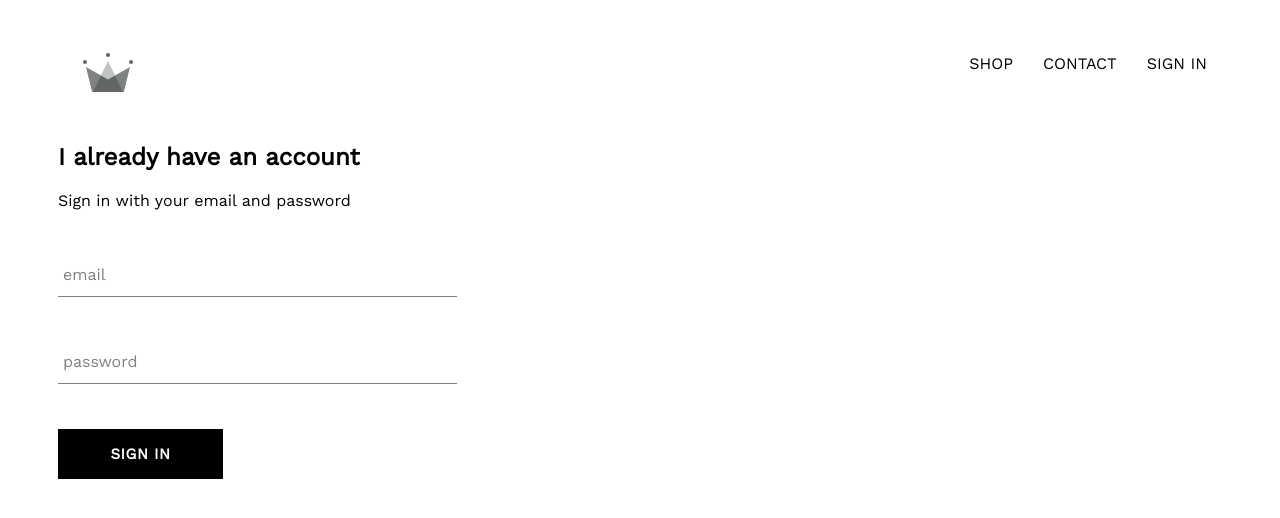
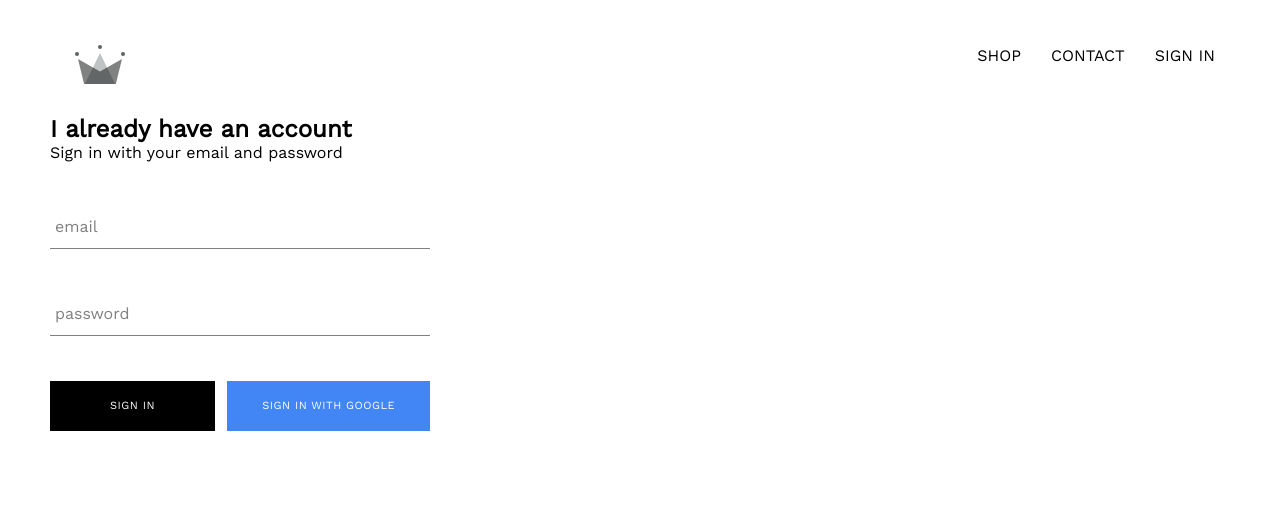
Before and after one commit to mesan237/crwn-clothing, a React (Create React App) app: page /sign in a window 1280 px wide. Shown: the top 518 px of the page. Built offline with nearby package versions, Linux system fonts and the light colour scheme; no server answers.

Commit message:
integreted firebase into application, creating sign-in with authentication via google and header component

```diff
--- a/src/App.css
+++ b/src/App.css
@@ -6,3 +6,11 @@ a{
    text-decoration: none;
    color: black;
 }
+
+*::after,
+*::before,
+*{
+   box-sizing: border-box;
+   padding: 0;
+   margin: 0;
+}
--- a/src/App.js
+++ b/src/App.js
@@ -5,6 +5,7 @@ import {
   RouterProvider,
   Outlet
  } from 'react-router-dom'
+ import React from 'react';
 
 import './App.css';
 import HomePage from './pages/HomePage/HomePage.component';
@@ -12,11 +13,8 @@ import ShopPage from './pages/ShopPage/shopPage.component';
 import Hats from './pages/Hats/hats.component';
 import Header from './components/Header/header.component';
 import SignInAndSignUp from './pages/SignIn-and-signUp/SignIn-and-signUp.component';
-
-const router = createBrowserRouter([
-  {path: "*", Component: Root},
-  ]
-)
+import { auth } from './firebase/firebase.utils';
+import { onAuthStateChanged } from 'firebase/auth';
 
 function App() {
   return <RouterProvider router= {router} />
@@ -31,7 +29,28 @@ function Layout() {
   )
 }
 
-function Root() {
+class Root extends React.Component {
+  constructor() {
+    super()
+
+    this.state = {
+      currentUser: null
+    }
+  }
+  unsubscribeFromAuth = null
+
+  componentDidMount() {
+    this.unsubscribeFromAuth = onAuthStateChanged(auth, (user) => {
+      this.setState({currentUser : user})
+      // console.log(user)
+    })
+  }
+
+  componentWillUnmount() {
+    this.unsubscribeFromAuth()
+  }
+
+  render() {
     return (
       <Routes className="App">
         <Route element={<Layout/>}>
@@ -41,7 +60,13 @@ function Root() {
           <Route path="/shop/hats" element={<Hats/>} />
         </Route>
       </Routes>
-  );
+    )
+  }
 }
 
+const router = createBrowserRouter([
+  {path: "*", Component: Root},
+  ]
+)
+
 export default App;
--- a/src/components/Header/header.component.jsx
+++ b/src/components/Header/header.component.jsx
@@ -1,10 +1,13 @@
 import React from 'react'
 import { Link } from 'react-router-dom'
+import {auth, logOut } from '../../firebase/firebase.utils'
 
 import './header.styles.scss'
 import { ReactComponent as Logo } from '../../assets/084 crown.svg'
 
 const Header = () => {
+  const user = auth.currentUser
+  // console.log(user)
   return (
     <div className='header'>
       <Link className="logo-container" to='/'>
@@ -13,7 +16,16 @@ const Header = () => {
       <div className="options">
         <Link className='option' to='/shop'>Shop</Link>
         <Link className='option' to='/contact'>contact</Link>
-        <Link className='option' to='/sign'>Sign In</Link>
+        {
+          user?
+          (<div className='option' onClick={() =>  logOut()}>
+            Sign Out
+          </div>)
+          :
+          (<Link className='option' to='/sign'>
+              Sign In
+          </Link>)
+        }
       </div>
     </div>
   )
--- a/src/components/Header/header.styles.scss
+++ b/src/components/Header/header.styles.scss
@@ -21,6 +21,7 @@
 
     .option {
       padding: 10px 15px;
+      cursor: pointer;
     }
   }
 }
--- a/src/components/Sign-in/Sign-in.component.jsx
+++ b/src/components/Sign-in/Sign-in.component.jsx
@@ -3,6 +3,7 @@ import React from 'react'
 import FormInput from '../Form-input/FormInput.component'
 import './Sign-in.component.styles.scss'
 import CustomButtom from '../custom-button/custom-button.component'
+import { signInWithGoogle } from '../../firebase/firebase.utils'
 
 class SingIn extends React.Component {
   constructor() {
@@ -12,16 +13,12 @@ class SingIn extends React.Component {
       email: '',
       password: ''
    }
-
   }
 
   HandleSubmit = (e) => {
    e.preventDefault()
 
    this.setState({email: '', password: ''})
-  }
-
-  HandleClick = () =>{
   }
 
   HandleChange = (e) =>{
@@ -53,8 +50,10 @@ class SingIn extends React.Component {
             value={this.state.password}
             required
          />
-
-         <CustomButtom type='submit' >Sign In</CustomButtom>
+         <div className='buttons'>
+            <CustomButtom type='submit' >Sign In</CustomButtom>
+            <CustomButtom onClick={signInWithGoogle} isGoogleSignIn>Sign In with Google</CustomButtom>
+         </div>
       </form>
     </div>
    )
--- a/src/components/Sign-in/Sign-in.component.styles.scss
+++ b/src/components/Sign-in/Sign-in.component.styles.scss
@@ -1,9 +1,14 @@
 .sign-in{
-  width: 30vw;
+  width: 380px;
   display: flex;
   flex-direction: column;
 
   .title{
     margin: 10px 0;
   }
+
+  .buttons{
+    display: flex;
+    justify-content: space-between;
+  }
 }
--- a/src/components/custom-button/custom-button.component.jsx
+++ b/src/components/custom-button/custom-button.component.jsx
@@ -2,9 +2,12 @@ import React from 'react'
 
 import './custom-button.styles.scss'
 
-const CustomButtom = ({children, ...otherProps}) => {
+const CustomButtom = ({children, isGoogleSignIn,...otherProps}) => {
   return (
-    <button {...otherProps} className='custom-button'>
+    <button
+      {...otherProps}
+      className={`${isGoogleSignIn? 'google-sign-in': ''} custom-button`}
+    >
       {children}
     </button>
   )
--- a/src/components/custom-button/custom-button.styles.scss
+++ b/src/components/custom-button/custom-button.styles.scss
@@ -5,12 +5,11 @@
   letter-spacing: 0.5px;
   line-height: 50px;
   padding: 0 35px 0 35px;
-  font-size: 15px;
+  font-size: 11px;
   background-color: black;
   color: white;
   text-transform: uppercase;
   font-family: inherit;
-  font-weight: bolder;
   border: none;
   cursor: pointer;
 
@@ -19,4 +18,14 @@
     color: black;
     border: 1px solid black;
   }
+
+  &.google-sign-in{
+    background-color: #4285f4;
+    color: white;
+
+    &:hover{
+      background-color: #345ae8;
+      border: none;
+    }
+  }
 }
--- a/src/firebase/firebase.utils.js
+++ b/src/firebase/firebase.utils.js
@@ -1,6 +1,15 @@
+import {initializeApp} from 'firebase/app'
+import {getFirestore} from 'firebase/firestore'
+import {
+  getAuth,
+  signInWithEmailAndPassword,
+  signInWithPopup,
+  GoogleAuthProvider,
+  signInWithRedirect,
+  signOut
+} from 'firebase/auth'
 
-
-const config = {
+const firebaseConfig = {
   apiKey: "AIzaSyBH6lftUB80U18uGD0rp-iWBDyXRyJIacY",
   authDomain: "crwn-db-95521.firebaseapp.com",
   projectId: "crwn-db-95521",
@@ -9,3 +18,24 @@ const config = {
   appId: "1:605367607081:web:43151f27d040740b2be138",
   measurementId: "G-PSQY3QGD24"
 }
+
+const app = initializeApp(firebaseConfig)
+export const auth = getAuth(app)
+export const firestore = getFirestore(app)
+
+const provider = new GoogleAuthProvider()
+provider.setCustomParameters({'prompt' : 'select_account'})
+export const signInWithGoogle = async() => {
+  try{
+    await signInWithPopup(auth, provider)
+  }catch(error){
+    console.log(error)
+  }
+
+}
+
+export const logOut = async() =>{
+  await signOut(auth)
+}
+
+// const signWithRedirect = signInWithRedirect(auth, provider);
```
Lines whose indentation alone changed are shown as unchanged.
